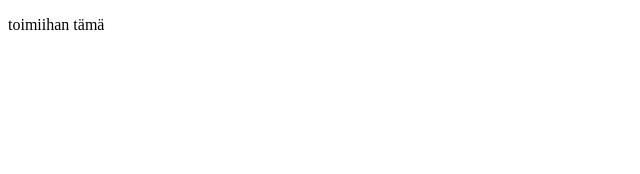
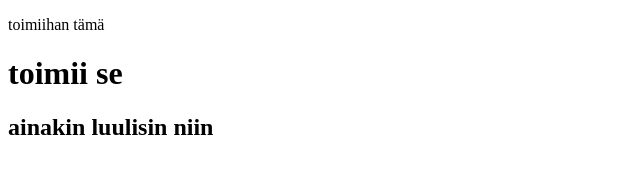
Before and after one commit to Swifterhtmler/minimalweather.github.io, a plain HTML site: page index.html in a window 1280 px wide. Shown: the whole page, without its empty margins (0-640 px from the left). Drawn offline with Linux system fonts and the light colour scheme.

Commit message:
added css file

```diff
--- a/index.html
+++ b/index.html
@@ -8,5 +8,10 @@
 </head>
 <body>
     <p>toimiihan tämä</p>
+
+<h1>toimii se</h1>
+
+<h2>ainakin luulisin niin </h2>
+
 </body>
 </html>
```
Also changed, not shown: style.css (added).
